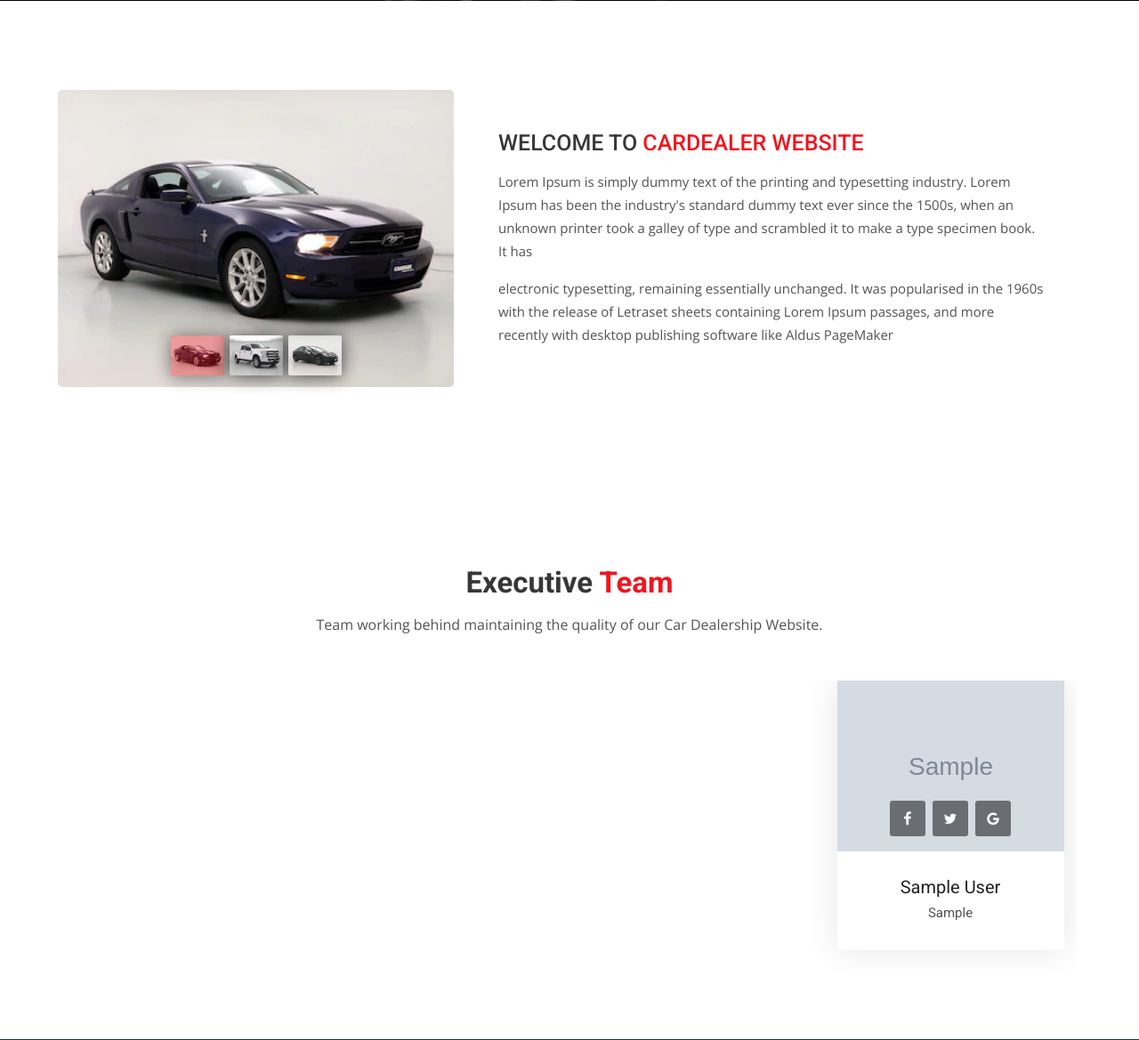
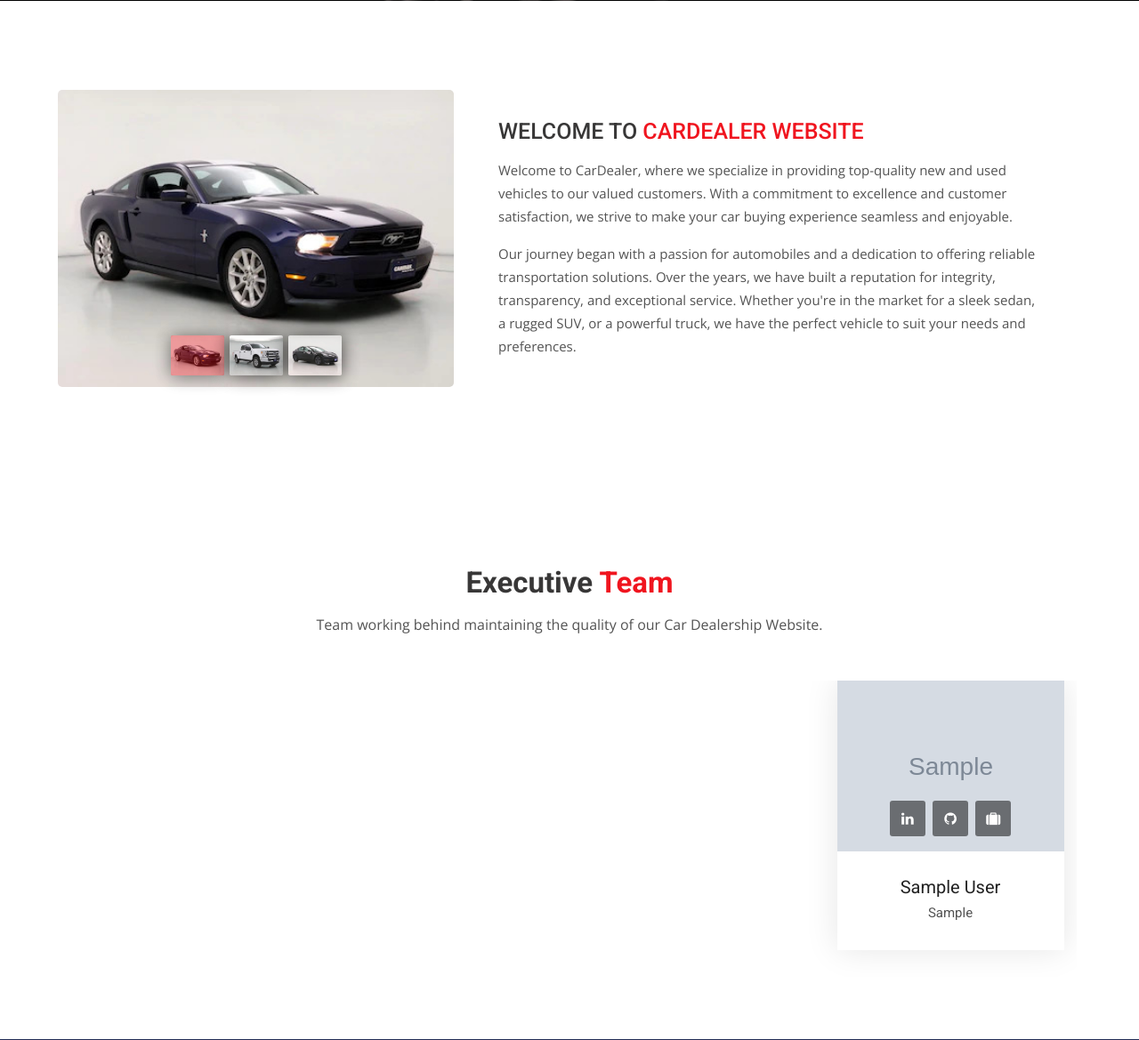
Before and after one commit to mb4y4/DriveWay-Deals, a Django app: page /about in a window 1280 px wide. Shown: the part 359-1528 px from the top of the page at 89% size. Run offline with Django 3.2, Linux system fonts and the light colour scheme; tables that the repository leaves empty hold one stand-in row (values such as "Sample post"); grey boxes marked "Sample" are stand-in pictures; parts of the project's set-up code (start-up, migrations or seed data) failed here and were passed over; some libraries are stand-ins or nearby versions.

Commit message:
social media tags

```diff
--- a/templates/pages/about.html
+++ b/templates/pages/about.html
@@ -63,9 +63,10 @@
             <div class="col-xl-7 col-lg-6 align-self-center">
                 <div class="best-used-car">
                     <h3>Welcome to <span>CarDealer Website</span></h3>
-                    <p>Lorem Ipsum is simply dummy text of the printing and typesetting industry. Lorem Ipsum has been the industry's standard dummy text ever since the 1500s, when an unknown printer took a galley of type and scrambled it to make a type specimen book. It has</p>
-                    <p class="mb-0">electronic typesetting, remaining essentially unchanged. It was popularised in the 1960s with the release of Letraset sheets containing Lorem Ipsum passages, and more recently with desktop publishing software like Aldus PageMaker</p>
+                    <p>Welcome to CarDealer, where we specialize in providing top-quality new and used vehicles to our valued customers. With a commitment to excellence and customer satisfaction, we strive to make your car buying experience seamless and enjoyable.</p>
+                    <p class="mb-0">Our journey began with a passion for automobiles and a dedication to offering reliable transportation solutions. Over the years, we have built a reputation for integrity, transparency, and exceptional service. Whether you're in the market for a sleek sedan, a rugged SUV, or a powerful truck, we have the perfect vehicle to suit your needs and preferences.</p>
                 </div>
+
             </div>
         </div>
     </div>
@@ -93,10 +94,11 @@
                                 <img src="{{team.photo.url}}" alt="team-1" class="img-fluid">
                             </a>
                             <div class="social-list clearfix">
-                                <a href="{{team.facebook_link}}" target="_blank" class="facebook-bg"><i class="fa fa-facebook"></i></a>
-                                <a href="{{team.twitter_link}}" target="_blank" class="twitter-bg"><i class="fa fa-twitter"></i></a>
-                                <a href="{{team.google_plus_link}}" target="_blank" class="google-bg"><i class="fa fa-google"></i></a>
+                                <a href="{{team.linkedin_link}}" target="_blank" class="linkedin-bg"><i class="fa fa-linkedin"></i></a>
+                                <a href="{{team.github_link}}" target="_blank" class="github-bg"><i class="fa fa-github"></i></a>
+                                <a href="{{team.portfolio_link}}" target="_blank" class="portfolio-bg"><i class="fa fa-suitcase"></i></a>
                             </div>
+
                         </div>
 
                         <div class="details">
```
Also changed, not shown: templates/pages/home.html (+4 -3 lines).
